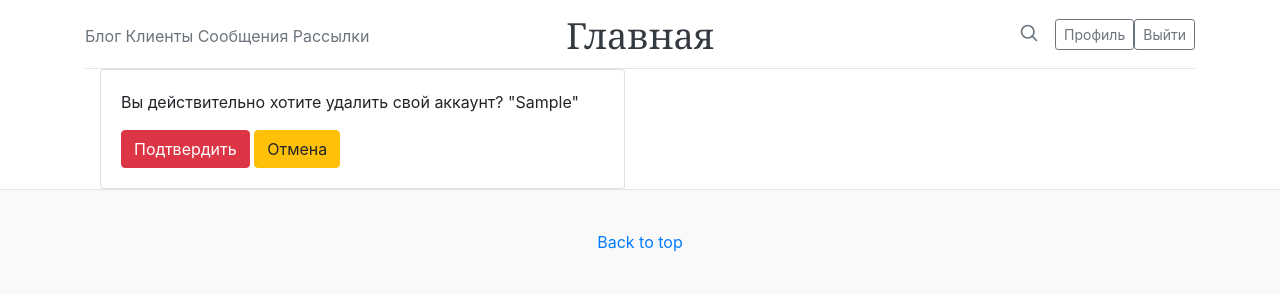
After one commit to AlexanderPanferov/Django_Course_Project, a Django app: page /users/profile/delete/1 in a window 1280 px wide. The commit adds this page. Shown: the top 300 px of the page. Run offline with Django 4.2, Linux system fonts and the light colour scheme; tables that the repository leaves empty hold one stand-in row (values such as "Sample post"); some libraries are stand-ins or nearby versions.

Commit message:
add delete user

```diff
--- /dev/null
+++ b/users/templates/users/user_confirm_delete.html
@@ -0,0 +1,20 @@
+{% extends 'mailing/base.html' %}
+
+{% block content %}
+    <div class="col-12">
+        <div class="row">
+            <div class="col-6">
+                <div class="card">
+                    <div class="card-body">
+                        <form method="post">
+                            {% csrf_token %}
+                            <p>Вы действительно хотите удалить свой аккаунт? "{{ object.first_name }}"</p>
+                            <button type="submit" class="btn btn-danger">Подтвердить</button>
+                            <a href="{% url 'users:profile' %}" class="btn btn-warning">Отмена</a>
+                        </form>
+                    </div>
+                </div>
+            </div>
+        </div>
+    </div>
+{% endblock %}
--- a/users/templates/users/user_form.html
+++ b/users/templates/users/user_form.html
@@ -17,6 +17,7 @@
                 </div>
                 <div class="card-footer">
                     <a href="{% url 'users:generate_new_password' %}" class="btn btn-danger">Сгенерировать пароль</a>
+                    <a href="{% url 'users:delete' object.pk %}" class="btn btn-danger">Удалить профиль</a>
                 </div>
             </div>
         </div>
--- a/users/urls.py
+++ b/users/urls.py
@@ -1,7 +1,8 @@
 from django.urls import path
 
 from users.apps import UsersConfig
-from users.views import LoginView, LogoutView, RegisterView, ProfileView, generate_new_password, verify
+from users.views import LoginView, LogoutView, RegisterView, ProfileView, generate_new_password, verify, \
+    ProfileDeleteView
 
 app_name = UsersConfig.name
 
@@ -9,7 +10,9 @@ urlpatterns = [
     path('', LoginView.as_view(), name='login'),
     path('logout/', LogoutView.as_view(), name='logout'),
     path('register/', RegisterView.as_view(), name='register'),
+    path('profile/delete/<int:pk>', ProfileDeleteView.as_view(), name='delete'),
     path('profile/', ProfileView.as_view(), name='profile'),
     path('profile/genpassword', generate_new_password, name='generate_new_password'),
-    path('verify/', verify)
+    path('verify/', verify),
+
 ]
--- a/users/views.py
+++ b/users/views.py
@@ -6,7 +6,7 @@ from django.shortcuts import render, redirect
 from django.contrib.auth.views import LoginView as BaseLoginView
 from django.contrib.auth.views import LogoutView as BaseLogoutView
 from django.urls import reverse_lazy, reverse
-from django.views.generic import CreateView, UpdateView
+from django.views.generic import CreateView, UpdateView, DeleteView
 
 from users.forms import UserLoginForm, UserRegisterForm, UserProfileForm
 from users.models import User
@@ -37,6 +37,11 @@ class RegisterView(CreateView):
         return super().form_valid(form)
 
 
+class ProfileDeleteView(DeleteView):
+    model = User
+    success_url = reverse_lazy('mailing:mailing')
+
+
 def verify(request):
     code = int(request.GET.get('code'))
     user = User.objects.get(verification_code=code)
```
